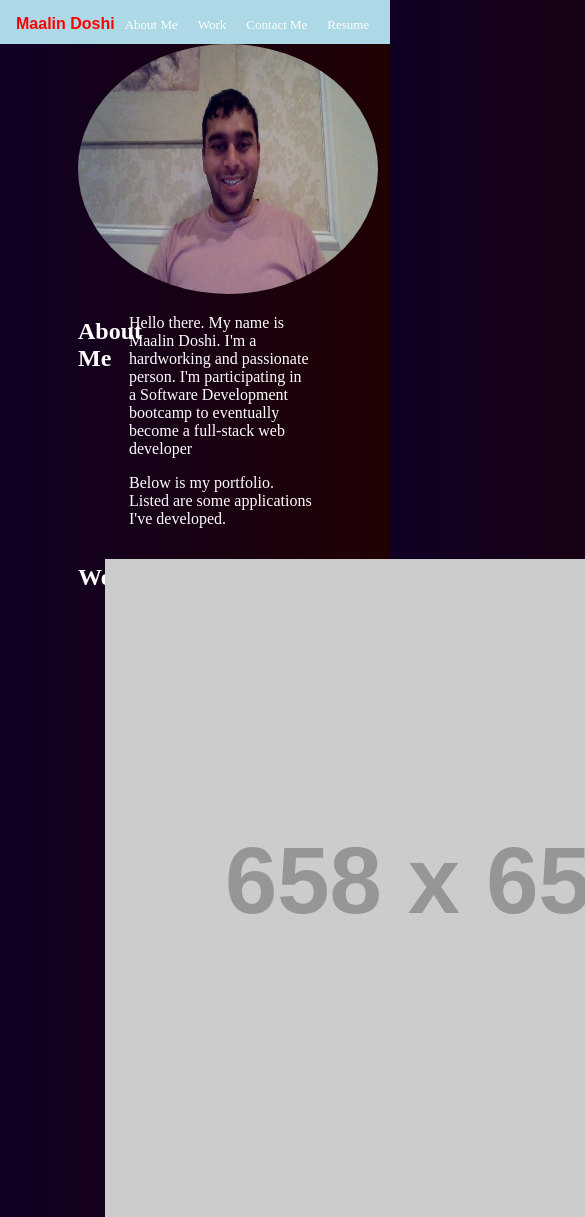
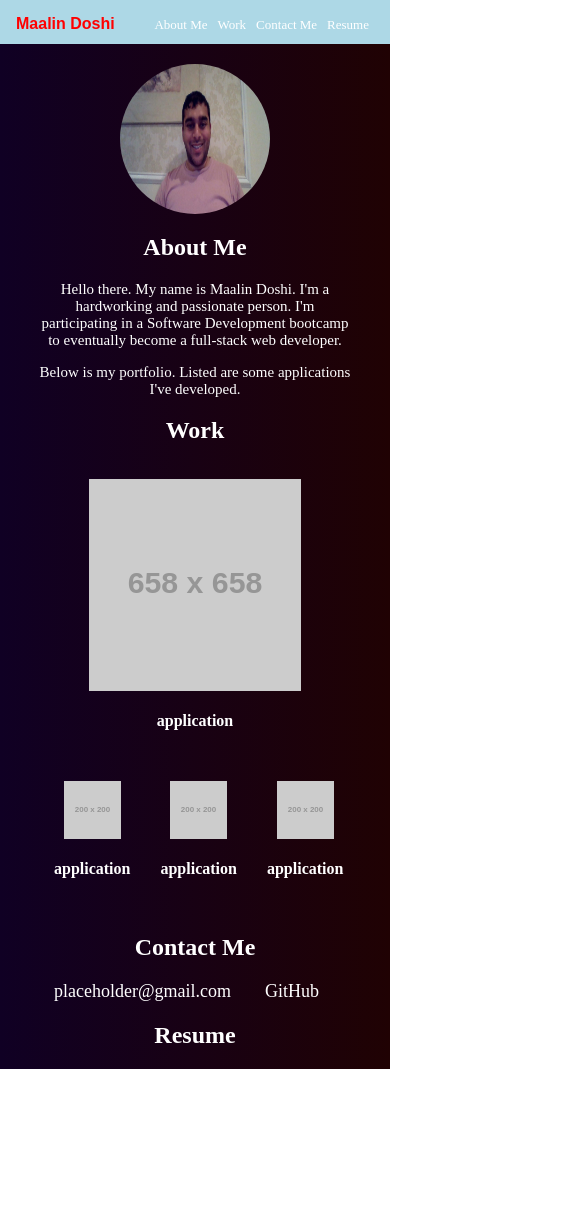
Before and after one commit to maalindoshi95/Maalin-Doshi-Portfolio, a plain HTML site: page Challenge-2/index.html in a window 390 px wide. Shown: the top 1217 px of the page, 585 px wide, since content can reach past the window. After the commit the page ends 1069 px from the top, so only its background shows below. Drawn offline with Linux system fonts and the light colour scheme; placeholder pictures from the web are drawn by us.

Commit message:
fixed media query so that website is responsive

```diff
--- a/Challenge-2/index.html
+++ b/Challenge-2/index.html
@@ -19,12 +19,12 @@
             </ul>
         </nav>
     </header>
+    <img class="profile-picture" src="WIN_20220821_20_27_06_Pro.jpg" alt="my profile photo">
     <main>
-        <img class="profile-picture" src="WIN_20220821_20_27_06_Pro.jpg" alt="my profile photo">
         <section class="About-Me" id="about-me">
             <h2>About Me</h2>
             <div>
-                <p>Hello there. My name is Maalin Doshi. I'm a hardworking and passionate person. I'm participating in a Software Development bootcamp to eventually become a full-stack web developer</p>
+                <p>Hello there. My name is Maalin Doshi. I'm a hardworking and passionate person. I'm participating in a Software Development bootcamp to eventually become a full-stack web developer.</p>
                 <p>Below is my portfolio. Listed are some applications I've developed.</p>
             </div>
         </section>
--- a/Challenge-2/style.css
+++ b/Challenge-2/style.css
@@ -24,6 +24,7 @@ main{
     height: 250px;
     width: 300px;
     border-radius: 100%;
+    margin-top: 20px;
 }
 
 h1{
@@ -36,7 +37,7 @@ nav{
     justify-content: center;
 }
 
-ul{
+nav ul{
     display: flex;
     justify-content: center;
     margin-top: 25px;
@@ -59,19 +60,19 @@ a{
 
 }
 
-.About-Me {
-    display: flex;
-}
+.About-Me h2{
+    width: 20%;
+    white-space: nowrap;
 
-.About-Me h2{
-    width: 15%;
 }
 
 .About-Me div p{
     margin-left: 8%;
+    font-size: 25px;
 }
 
-.Contact-Me {
+/* helps put the sections and information side by side */
+section {
     display: flex;
 }
 
@@ -87,10 +88,6 @@ a{
 
 .Contact-Me ul li a{
     font-size: 25px;
-}
-
-.work{
-    display: flex;
 }
 
 .applications{
@@ -132,6 +129,61 @@ h4{
     nav ul {
         padding-left: 0;
         margin-top: 17px;
+        justify-content: flex-end;
+    }
+    .profile-picture{
+        width: 150px;
+        height: 150px;
+        display: block;
+        margin-left: auto;
+        margin-right: auto;
     }
 
+    main{
+        margin-left: 10%;
+        margin-right: 10%;
+    }
+
+    li{
+        margin-left: 5px;
+        margin-right: 5px;
+    }
+
+    section{
+        display: block;
+    }
+
+    .Contact-Me ul li a{
+        font-size: 18px;
+    }
+
+    .About-Me h2, .work h2, .Contact-Me h2, #resume {
+        text-align: center;
+        width: 100%;
+    }
+
+    .About-Me div p{
+        margin-left: 0%;
+        text-align: center;
+        font-size: 15px;
+    }
+
+    .Contact-Me ul li {
+        margin-left: 15px;
+        margin-right: 15px;
+    }
+
+    .Contact-Me ul{
+        padding: 0px;
+    }
+
+    .placeholder-box img{
+        width: 75%
+    }
+
+    .applications .placeholder-box img{
+        display: block;
+        margin-left: auto;
+        margin-right: auto;
+    }
 }
```
